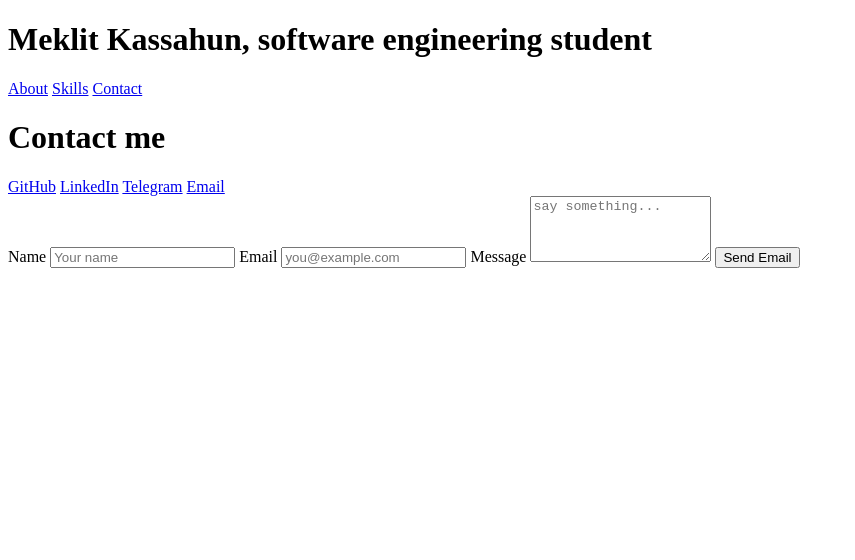
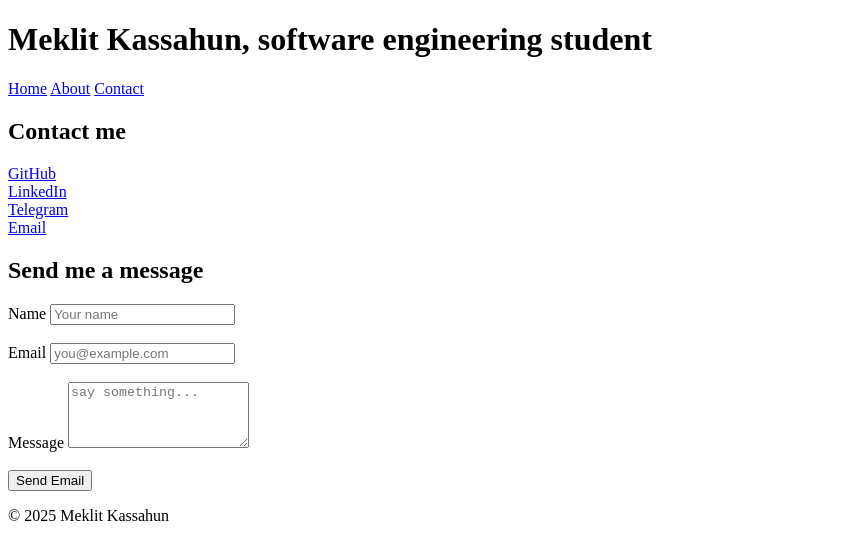
Before and after one commit to mk2252/My-portfolio, a plain HTML site: page contact.html in a window 1280 px wide. Shown: the whole page, without its empty margins (0-855 px from the left). Drawn offline with Linux system fonts and the light colour scheme.

Commit message:
initialize contact.html

```diff
--- a/contact.html
+++ b/contact.html
@@ -3,17 +3,19 @@
   <head>
     <meta charset="UTF-8" />
     <meta name="viewport" content="width=device-width, initial-scale=1.0" />
-    <title>Document</title>
+    <title>Contact Me - My Portfolio</title>
   </head>
   <body>
     <header>
       <h1>Meklit Kassahun, software engineering student</h1>
       <nav>
-        <a href="#about">About</a>
-        <a href="#skills">Skills</a>
-        <a href="#contact">Contact</a>
+        <a href="index.html">Home</a>
+        <a href="about.html">About</a>
+        <a href="contact.html">Contact</a>
       </nav>
     </header>
+
+    <section id="contact">
       <h1>Contact me</h1>
       <div>
         <a
@@ -23,6 +25,7 @@
           rel="noreferrer"
           >GitHub</a
         >
+        <br />
         <a
           class="social linkedin"
           href="https://www.linkedin.com/in/meklit-kassahun-479666376/?lipi=urn%3Ali%3Apage%3Ad_flagship3_profile_view_base_contact_details%3BcjzWRlusSqC6n%2BzFkA7tLA%3D%3D"
@@ -30,6 +33,7 @@
           rel="noreferrer"
           >LinkedIn</a
         >
+        <br />
         <a
           class="social telegram"
           href="https://t.me/MekLit344"
@@ -37,12 +41,15 @@
           rel="noreferrer"
           >Telegram</a
         >
+        <br />
         <a class="social email" href="mailto:meklitkassahun.88@gmail.com"
           >Email</a
         >
       </div>
-    </div>
+    </section>
 
+    <section id="contact-form">
+      <h2>Send me a message</h2>
       <form
         class="contact-form"
         action="mailto:meklitkassahun.88@gmail.com"
@@ -52,6 +59,7 @@
           Name
           <input type="text" name="name" placeholder="Your name" required />
         </label>
+        <br /><br />
         <label>
           Email
           <input
@@ -61,6 +69,7 @@
             required
           />
         </label>
+        <br /><br />
         <label>
           Message
           <textarea
@@ -70,7 +79,13 @@
             required
           ></textarea>
         </label>
+        <br /><br />
         <button type="submit">Send Email</button>
       </form>
+    </section>
+
+    <footer>
+      <p>© 2025 Meklit Kassahun</p>
+    </footer>
   </body>
 </html>
```
Lines whose indentation alone changed are shown as unchanged.
